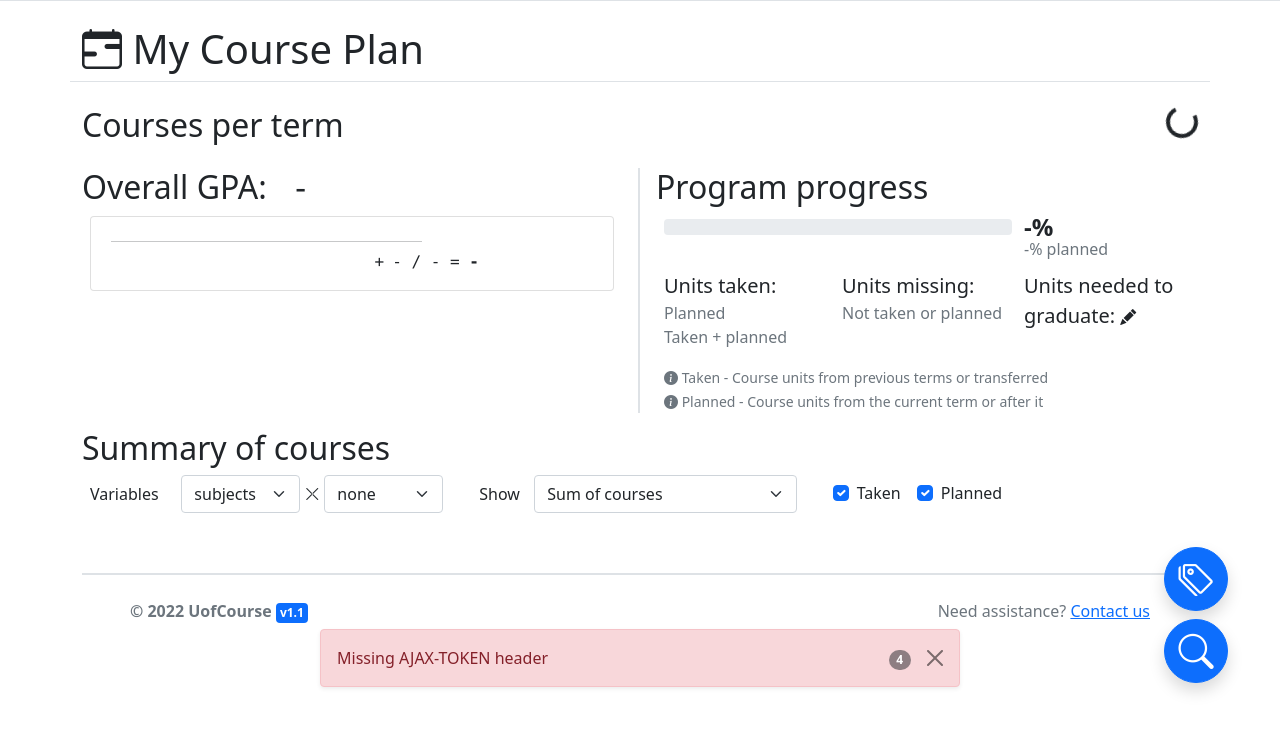
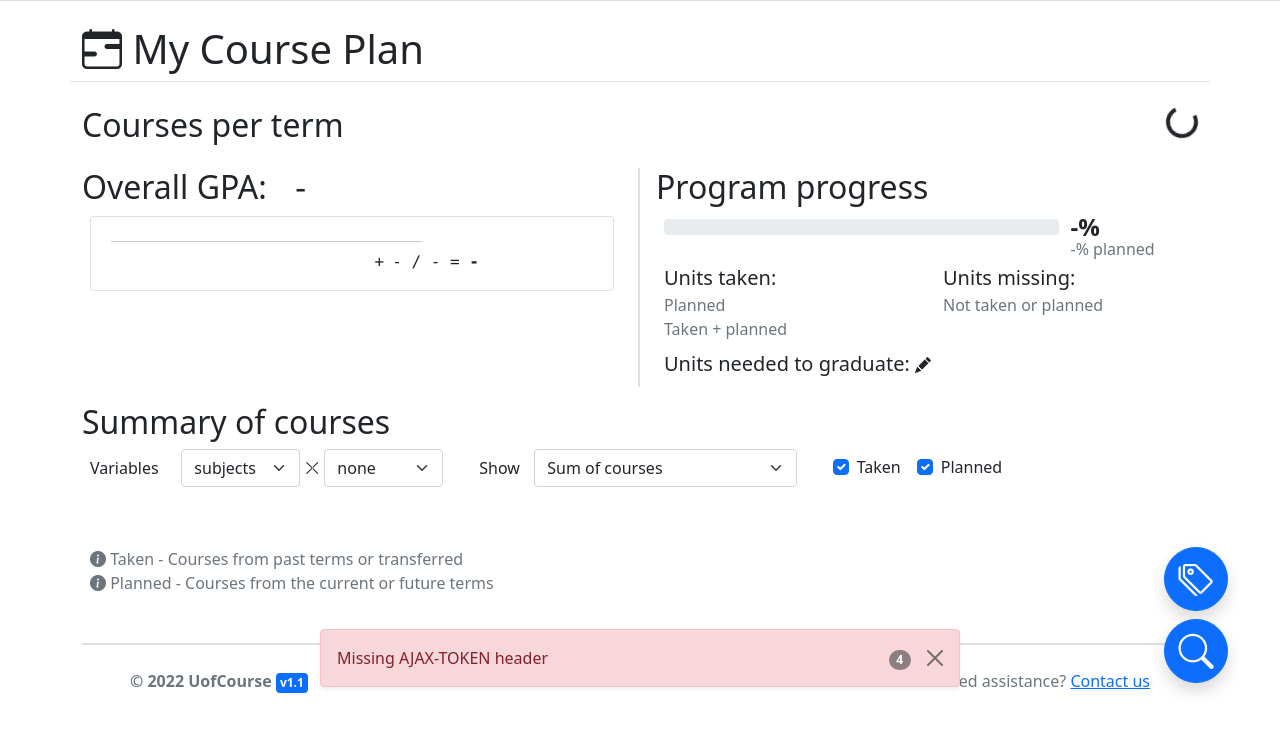
Before and after one commit to shadow-maker/uofcourse, a Flask app: page /planner in a window 1280 px wide. Shown: the part 57-800 px from the top of the page. Run offline with Flask 2, Linux system fonts and the light colour scheme; a user stored in the database is signed in; tables that the repository leaves empty hold one stand-in row (values such as "Sample post"); some libraries are stand-ins or nearby versions.

Commit message:
Improve progress style

```diff
--- a/app/static/scripts/planner.js
+++ b/app/static/scripts/planner.js
@@ -528,7 +528,13 @@ function updateProgress() {
 					(unitsTotalPercent < 100 ? unitsTotalPercent : 100) - unitsTakenPercent
 				) + "%"
 			)
-			progressBar.find(".units-taken-percent").text(unitsTakenPercent.toFixed(1))
+
+			progressBar.find(".units-missing").attr("aria-valuenow", Math.round(100 - unitsTotalPercent))
+			progressBar.find(".units-missing").css(
+				"width",
+				Math.round(unitsTotalPercent < 100 ? 100 - unitsTotalPercent : 0) + "%"
+			)
+			$("#progress").find(".units-taken-percent").text(unitsTakenPercent.toFixed(1))
 			progressBar.find(".units-planned-percent").text(unitsTotalPercent.toFixed(1))
 
 			progressInfo.find(".units-taken").text(data.units_taken)
--- a/app/templates/planner.html
+++ b/app/templates/planner.html
@@ -97,6 +97,10 @@
 
 	.overall-collection-item-calc {
 		width: 8em;
+	}
+
+	#progress .units-missing {
+		background-color: var(--bs-gray-200);
 	}
 </style>
 {% endblock %}
@@ -221,9 +225,9 @@
 </div>
 
 <!--Other info-->
-<div class="row mb-2">
+<div class="row">
 	<!--Overall GPA-->
-	<div id="overallGPA" class="col-12 col-lg-7 col-xl-6 mb-2 pe-lg-4">
+	<div id="overallGPA" class="col-12 col-lg-7 col-xl-6 mb-3 pe-lg-4">
 		<div class="h2">
 			<span class="">Overall GPA:</span>
 			<span class="final-gpa ms-3 font-monospace" title="-">-</span>
@@ -255,10 +259,15 @@
 	</div>
 
 	<!--Program Progress-->
-	<div id="progress" class="col ps-lg-3">
-		<div class="h2">Program progress</div>
-		<div class="bar row ps-2 mb-2">
-			<div class="col-8 pt-1">
+	<div id="progress" class="col mb-3 ps-lg-3">
+		<div class="h2">
+			<span class="">Program progress</span>
+			<!-- <span class="lh-1 fw-bold" title="Units taken / Units needed">
+				<span class="units-taken-percent">-</span>%
+			</span> -->
+		</div>
+		<div class="bar row ps-2 mb-2 mb-md-1">
+			<div class="col-8 col-xl-9 pt-1">
 				<div class="progress mb-1">
 					<div class="units-taken progress-bar progress-bar-striped" role="progressbar" aria-valuenow=""
 						aria-valuemin="0" aria-valuemax="100" data-bs-toggle="tooltip" data-bs-placement="bottom"
@@ -266,6 +275,9 @@
 					<div class="units-planned progress-bar progress-bar-striped bg-info" role="progressbar"
 						aria-valuenow="" aria-valuemin="0" aria-valuemax="100" data-bs-toggle="tooltip"
 						data-bs-placement="bottom" title="Course units planned"></div>
+					<div class="units-missing progress-bar" role="progressbar"
+						aria-valuenow="" aria-valuemin="0" aria-valuemax="100" data-bs-toggle="tooltip"
+						data-bs-placement="bottom" title="Course units missing"></div>
 				</div>
 				<div class="d-md-none">
 					<div>
@@ -277,7 +289,6 @@
 						Course units planned
 					</div>
 				</div>
-				<div class="d-none d-md-block pb-4"></div>
 			</div>
 			<div class="col ps-0 pe-sm-0">
 				<div class="lh-1 fs-4 fw-bold" title="Units taken / Units needed">
@@ -289,7 +300,7 @@
 			</div>
 		</div>
 		<div class="info row ps-2">
-			<div class="col-6 col-sm-4 col-lg-6 col-xl-4 mb-3 pe-1">
+			<div class="col-6 col-xxl-4">
 				<div class="fs-5">
 					Units taken:
 					<span class="units-taken fw-bold"></span>
@@ -303,7 +314,7 @@
 					Taken + planned
 				</div>
 			</div>
-			<div class="col-6 col-sm-4 col-lg-6 col-xl-4 mb-3 ps-0 ps-sm-1 pe-1 pe-sm-2">
+			<div class="col-6 col-xxl-4">
 				<div class="fs-5" title="Units needed - Units taken">
 					Units missing:
 					<span class="units-missing-taken fw-bold"></span>
@@ -313,7 +324,7 @@
 					Not taken or planned
 				</div>
 			</div>
-			<div class="col-12 col-sm-4 col-lg-12 col-xl-4 mb-3 ps-3 ps-sm-0 ps-lg-3 ps-xl-0 pe-0">
+			<div class="col-12 my-2">
 				<div class="fs-5">
 					Units needed to graduate:
 					<a class="text-body" data-bs-toggle="modal" data-bs-target="#modalEditUnits">
@@ -324,31 +335,17 @@
 				</div>
 			</div>
 		</div>
-		<div class="defs px-2 mb-2">
-			<div class="text-muted">
-				<small>
-					<i class="bi-info-circle-fill"></i>
-					Taken - Course units from previous terms or transferred
-				</small>
-			</div>
-			<div class="text-muted">
-				<small>
-					<i class="bi-info-circle-fill"></i>
-					Planned - Course units from the current term or after it
-				</small>
-			</div>
-		</div>
 	</div>
 </div>
 
 <!--Summary-->
-<div id="summary">
+<div id="summary" class="mb-2">
 	<div class="h2">Summary of courses</div>
 	<div class="row ps-2 mb-2">
 		<!--Vars-->
 		<div class="col-md-6 col-lg-5 col-xl-4 row pe-0 pb-1">
 			<div class="col-3 col-sm-2 col-md-3 d-flex align-items-center">
-				<div class="h6 pe-2 m-0">Variables</div>
+				<div class="h6 m-0">Variables</div>
 			</div>
 			<div class="col d-flex align-items-center pe-0">
 				<select id="summarySelectX" class="form-select">
@@ -369,7 +366,7 @@
 		<!--Show-->
 		<div class="col-md-6 col-lg-4 col-xl-4 row ps-md-3 ps-lg-5 pe-0 pb-1">
 			<div class="col-3 col-sm-2 col-md-2 d-flex align-items-center">
-				<div class="h6 pe-2 m-0">Show</div>
+				<div class="h6 m-0">Show</div>
 			</div>
 			<div class="col d-flex align-items-center pe-0">
 				<select id="summarySelectShow" class="flex-shrink-1 form-select">
@@ -381,7 +378,7 @@
 		</div>
 
 		<!--Taken/Planned-->
-		<div class="col-md-6 col-lg-3 col-xl-4 row ps-md-3 ps-lg-5 pb-1">
+		<div class="col-md-6 col-lg-3 col-xl-4 row ps-3 ps-lg-5 pb-1">
 			<div class="col-3 col-sm-2 col-md-3 d-lg-none"></div>
 			<div class="col d-flex align-items-center pe-0">
 				<div class="form-check form-check-inline">
@@ -402,6 +399,17 @@
 			</thead>
 			<tbody></tbody>
 		</table>
+	</div>
+</div>
+
+<div id="defs" class="px-2 mt-5 text-muted">
+	<div class="">
+		<i class="bi-info-circle-fill"></i>
+		Taken - Courses from past terms or transferred
+	</div>
+	<div class="">
+		<i class="bi-info-circle-fill"></i>
+		Planned - Courses from the current or future terms
 	</div>
 </div>
 
```
